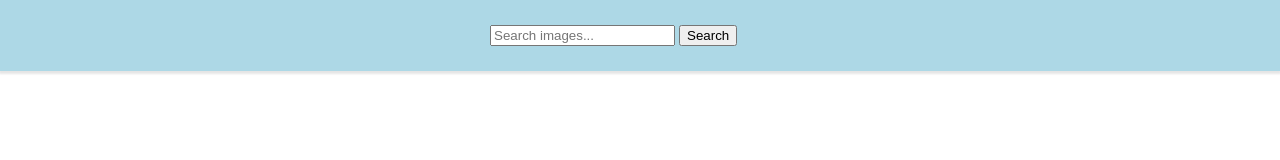
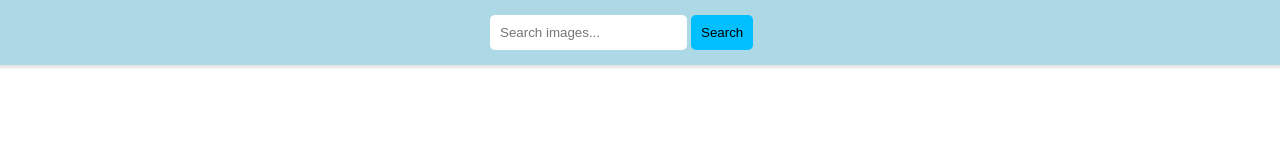
Before and after one commit to yurii-kovalchuk/image-gallery-javascript, a website built with Parcel: page src/index.html in a window 1280 px wide. Built offline with nearby package versions, Linux system fonts and the light colour scheme; what simplelightbox would draw is missing.

Commit message:
add search btn styles

```diff
--- a/src/css/style.css
+++ b/src/css/style.css
@@ -17,7 +17,14 @@ a {
 #search-form {
   width: 300px;
   margin: 0 auto;
-  padding: 25px 0px;
+  padding: 15px 0px;
+}
+
+.input {
+  padding: 10px;
+  border: transparent;
+  outline: none;
+  border-radius: 5px;
 }
 
 .gallery {
@@ -56,13 +63,25 @@ a {
 }
 
 .load-more {
-  background-color: lightblue;
+  background-color: deepskyblue;
   border: none;
   border-radius: 5px;
   padding: 10px;
   cursor: pointer;
 }
 
-.load-more:active {
+.load-more:hover {
   background-color: lightskyblue;
 }
+
+.searchBtn {
+  background-color: deepskyblue;
+  border: none;
+  border-radius: 5px;
+  padding: 10px;
+  cursor: pointer;
+}
+
+.searchBtn:hover {
+  background-color: lightskyblue;
+}
--- a/src/index.html
+++ b/src/index.html
@@ -15,8 +15,9 @@
           name="searchQuery"
           autocomplete="off"
           placeholder="Search images..."
+          class="input"
         />
-        <button type="submit">Search</button>
+        <button type="submit" class="searchBtn">Search</button>
       </form>
     </div>
     <div class="gallery"></div>
```
